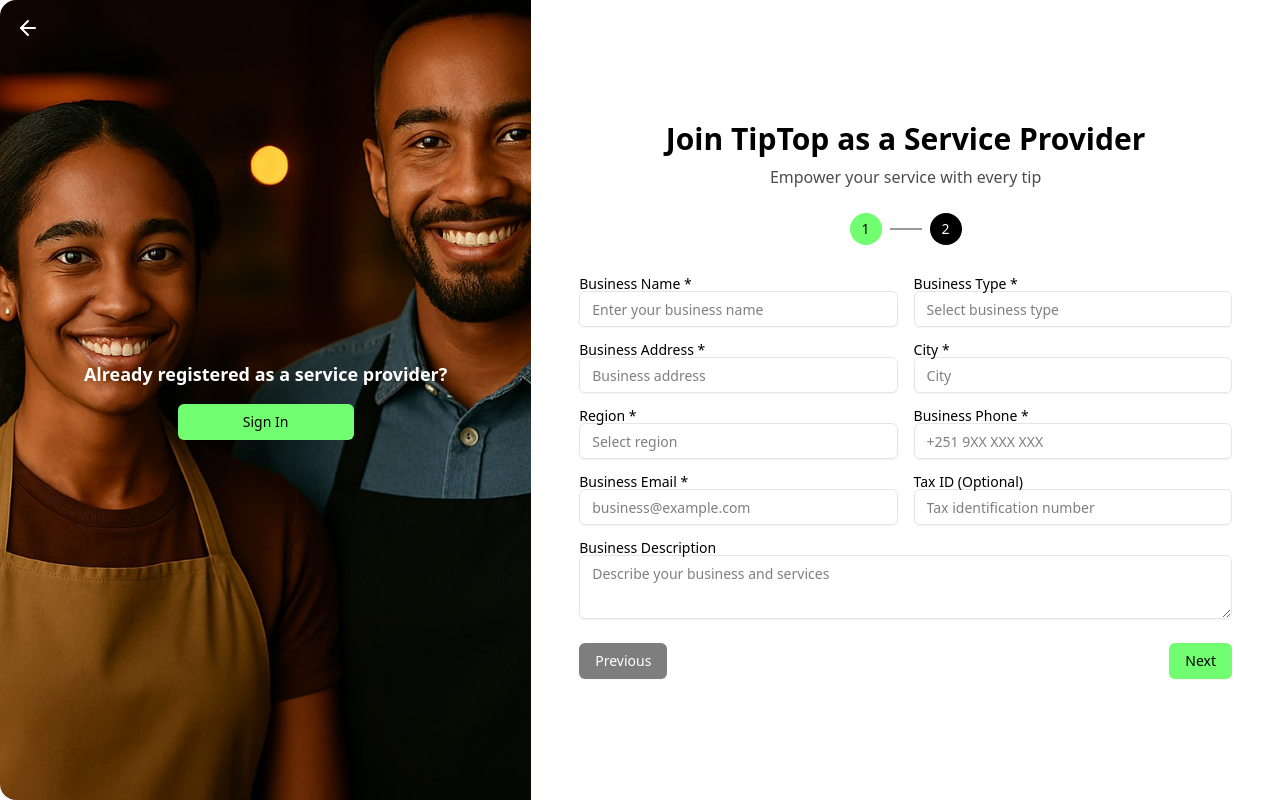
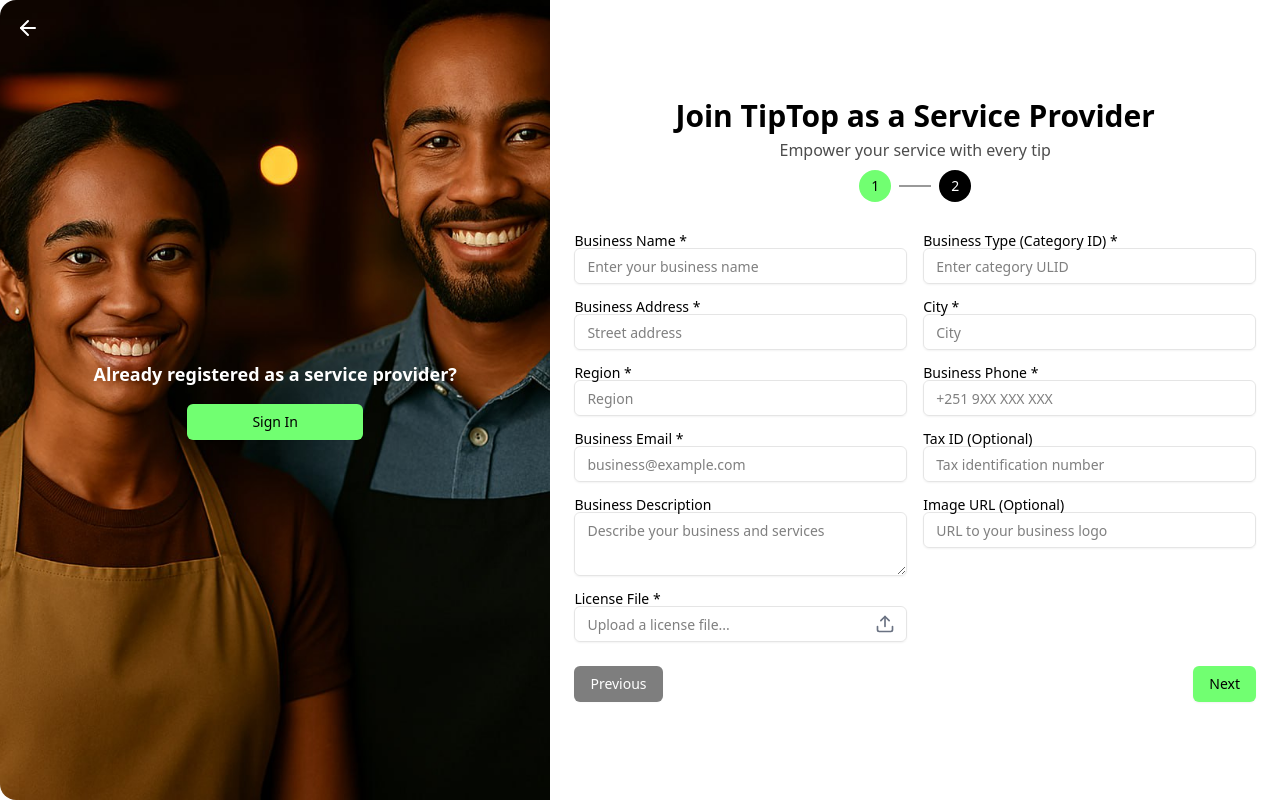
Before and after one commit to nuhajoy/Tipping-App-frontend, a Next.js app in the folder tipping-app/: page /auth/signup in a window 1280 px wide. Built offline with nearby package versions, Linux system fonts and the light colour scheme.

Commit message:
updated sign up page

```diff
--- a/tipping-app/src/app/auth/signup/page.jsx
+++ b/tipping-app/src/app/auth/signup/page.jsx
@@ -8,7 +8,7 @@
 import { Toaster, toast } from "sonner";
 import { useAuthStore } from "@/store/authStore";
 import { useRouter } from "next/navigation";
-import { ArrowLeft } from "lucide-react";
+import { ArrowLeft, Upload } from "lucide-react";
 
 export default function Signup() {
   const router = useRouter();
@@ -24,6 +24,9 @@
   } = useAuthStore();
 
   const rightPanelRef = useRef(null);
+  const fileInputRef = useRef(null);
+
+  const apiUrl = process.env.API_BASE_URL;
 
   useEffect(() => {
     const updateHeight = () => {
@@ -37,29 +40,50 @@
   }, [step, setPanelHeight]);
 
   const handleChange = (e) => {
-    setSignupData({ [e.target.name]: e.target.value });
+    const { name, value, files } = e.target;
+    if (name === "license") {
+      if (files && files.length > 0) {
+        setSignupData({ [name]: files[0], licenseName: files[0].name });
+      }
+    } else {
+      setSignupData({ [name]: value });
+    }
   };
 
-  const handleSubmit = (e) => {
+  const handleSubmit = async (e) => {
     e.preventDefault();
-
     if (signupData.password !== signupData.confirmPassword) {
       toast.error("Passwords do not match!");
       return;
     }
 
-    const existing = JSON.parse(localStorage.getItem("serviceProviders") || "[]");
-    const dataArray = Array.isArray(existing) ? existing : [existing];
-    const updated = [...dataArray, signupData];
+    const formData = new FormData();
+    const provider_data = {
+      name: signupData.businessName || "",
+      category_id: signupData.businessType || "",
+      email: signupData.businessEmail || "",
+      description: signupData.businessDescription || "",
+      tax_id: signupData.taxId || "",
+      password: signupData.password || "",
+      contact_phone: signupData.businessPhone || "",
+      address: {
+        street_address: signupData.businessAddress || "",
+        city: signupData.city || "",
+        region: signupData.region || "",
+      },
+      image_url: signupData.imageUrl || "",
+    };
 
-    localStorage.setItem("serviceProviders", JSON.stringify(updated));
+    formData.append("provider_data", JSON.stringify(provider_data));
+    if (signupData.license) {
+      formData.append("license", signupData.license);
+    }
 
     toast.success("Registration successful! Redirecting to dashboard...");
     resetSignupData();
 
     window.location.href =
       "/auth/verify";
-
 };
 
   const handleNextStep = () => {
@@ -71,14 +95,13 @@
       "region",
       "businessPhone",
       "businessEmail",
+      "license",
     ];
-    const emptyField = requiredFields.find((field) => !signupData[field]?.trim());
-
+    const emptyField = requiredFields.find((field) => !signupData[field]);
     if (emptyField) {
       toast.error("Please fill all required fields before proceeding!");
       return;
     }
-
     nextStep();
   };
 
@@ -102,16 +125,17 @@
           </a>
         </div>
       </div>
+
       <div
         ref={rightPanelRef}
-        className="flex-[0.6] flex flex-col justify-center p-12 bg-muted"
+        className="flex-[0.6] flex flex-col justify-center p-6 bg-muted"
         style={{ height: panelHeight }}
       >
-        <div className="text-center mb-6">
+        <div className="text-center mb-2">
           <h1 className="text-2xl sm:text-3xl font-semibold">
             Join TipTop as a Service Provider
           </h1>
-          <p className="text-sm sm:text-base text-secondary/70 mt-2">
+          <p className="text-sm sm:text-base text-secondary/70 mt-1">
             Empower your service with every tip
           </p>
         </div>
@@ -143,32 +167,30 @@
                 <Label>Business Name *</Label>
                 <Input
                   name="businessName"
-                  value={signupData.businessName}
+                  value={signupData.businessName || ""}
                   onChange={handleChange}
                   placeholder="Enter your business name"
                   required
                 />
               </div>
               <div>
-                <Label>Business Type *</Label>
+                <Label>Business Type (Category ID) *</Label>
                 <Input
                   name="businessType"
-                  value={signupData.businessType}
+                  value={signupData.businessType || ""}
                   onChange={handleChange}
-                  placeholder="Select business type"
+                  placeholder="Enter category ULID"
                   required
                 />
               </div>
-            </div>
 
-            <div className="grid grid-cols-1 sm:grid-cols-2 gap-4">
               <div>
                 <Label>Business Address *</Label>
                 <Input
                   name="businessAddress"
-                  value={signupData.businessAddress}
+                  value={signupData.businessAddress || ""}
                   onChange={handleChange}
-                  placeholder="Business address"
+                  placeholder="Street address"
                   required
                 />
               </div>
@@ -176,21 +198,20 @@
                 <Label>City *</Label>
                 <Input
                   name="city"
-                  value={signupData.city}
+                  value={signupData.city || ""}
                   onChange={handleChange}
                   placeholder="City"
                   required
                 />
               </div>
-            </div>
-            <div className="grid grid-cols-1 sm:grid-cols-2 gap-4">
+
               <div>
                 <Label>Region *</Label>
                 <Input
                   name="region"
-                  value={signupData.region}
+                  value={signupData.region || ""}
                   onChange={handleChange}
-                  placeholder="Select region"
+                  placeholder="Region"
                   required
                 />
               </div>
@@ -199,20 +220,19 @@
                 <Input
                   type="tel"
                   name="businessPhone"
-                  value={signupData.businessPhone}
+                  value={signupData.businessPhone || ""}
                   onChange={handleChange}
                   placeholder="+251 9XX XXX XXX"
                   required
                 />
               </div>
-            </div>
-            <div className="grid grid-cols-1 sm:grid-cols-2 gap-4">
+
               <div>
                 <Label>Business Email *</Label>
                 <Input
                   type="email"
                   name="businessEmail"
-                  value={signupData.businessEmail}
+                  value={signupData.businessEmail || ""}
                   onChange={handleChange}
                   placeholder="business@example.com"
                   required
@@ -222,21 +242,58 @@
                 <Label>Tax ID (Optional)</Label>
                 <Input
                   name="taxId"
-                  value={signupData.taxId}
+                  value={signupData.taxId || ""}
                   onChange={handleChange}
                   placeholder="Tax identification number"
                 />
               </div>
-            </div>
+
               <div>
                 <Label>Business Description</Label>
                 <Textarea
                   name="businessDescription"
-                value={signupData.businessDescription}
+                  value={signupData.businessDescription || ""}
                   onChange={handleChange}
                   placeholder="Describe your business and services"
                 />
               </div>
+
+              <div>
+                <Label>Image URL (Optional)</Label>
+                <Input
+                  type="url"
+                  name="imageUrl"
+                  value={signupData.imageUrl || ""}
+                  onChange={handleChange}
+                  placeholder="URL to your business logo"
+                />
+              </div>
+
+              <div>
+                <Label>License File *</Label>
+                <div className="relative">
+                  <Input
+                    type="text"
+                    readOnly
+                    value={signupData.licenseName || ""}
+                    placeholder="Upload a license file..."
+                    className="pr-10 cursor-pointer"
+                    onClick={() => fileInputRef.current.click()}
+                    required={!signupData.licenseName}
+                  />
+                  <Upload className="absolute right-3 top-1/2 -translate-y-1/2 text-gray-500 w-5 h-5 pointer-events-none" />
+                  <Input
+                    type="file"
+                    name="license"
+                    ref={fileInputRef}
+                    onChange={handleChange}
+                    className="hidden"
+                    required
+                  />
+                </div>
+              </div>
+            </div>
+
             <div className="flex flex-col sm:flex-row justify-between mt-6 gap-2">
               <Button variant="secondary" disabled>
                 Previous
@@ -260,7 +317,7 @@
                 <Input
                   type="password"
                   name={field}
-                  value={signupData[field]}
+                  value={signupData[field] || ""}
                   onChange={handleChange}
                   placeholder={field === "password" ? "Create a strong password" : "Confirm your password"}
                   required
```
Lines whose indentation alone changed are shown as unchanged.
